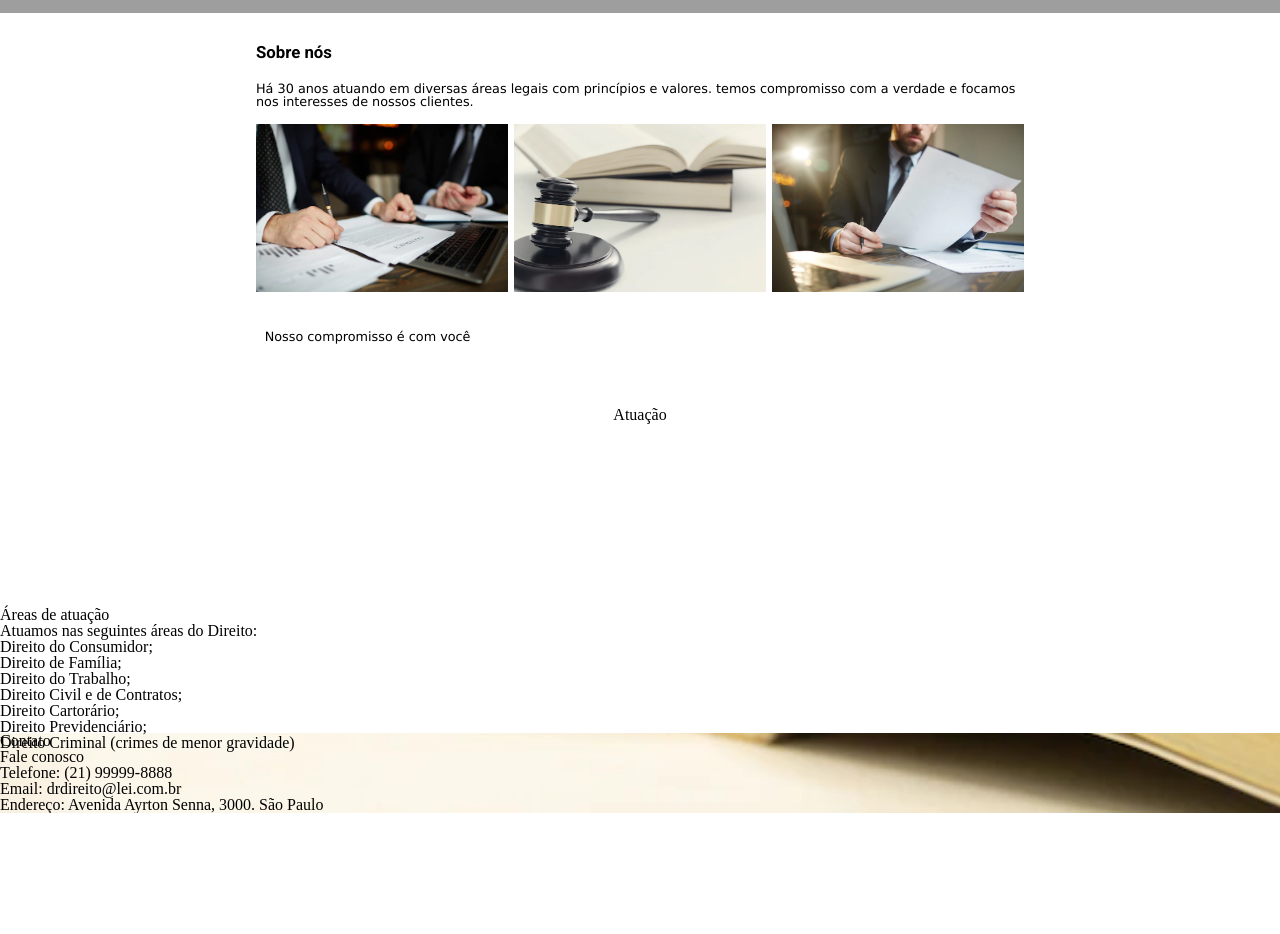
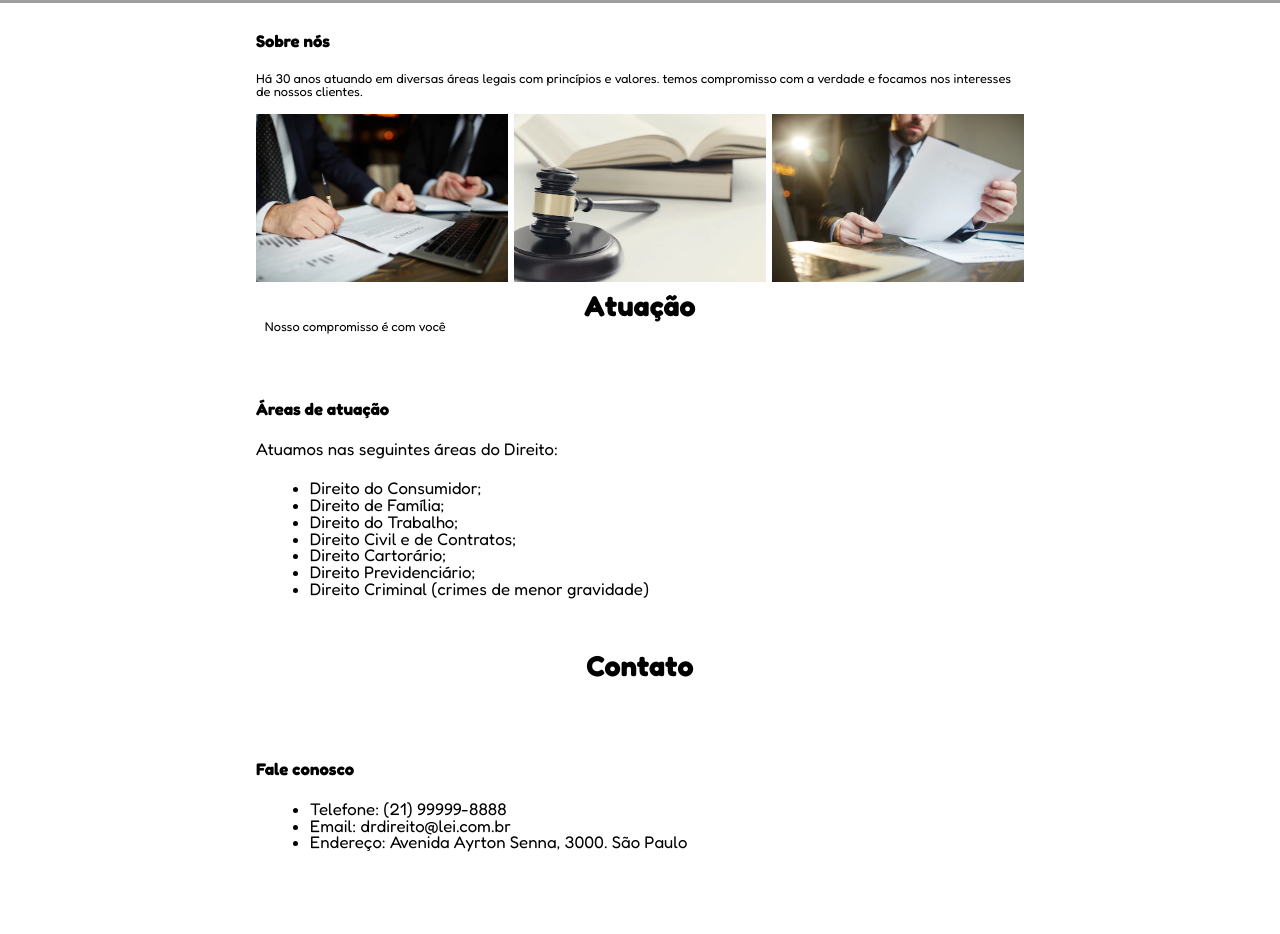
Before and after one commit to GuilhermeVenturim/devMedia, a plain HTML site: page front/adv/home.html in a window 1280 px wide. Shown: the part 273-1207 px from the top of the page. Before the commit the page ends 1086 px from the top, so only its background shows below. Drawn offline with Linux system fonts and the light colour scheme; grey boxes are pictures that could not be loaded.

Commit message:
v1.1 style 95%

```diff
--- a/front/adv/css/home.css
+++ b/front/adv/css/home.css
@@ -49,30 +49,37 @@ table {
 }
 
 body {
+    max-width: 1920px;
     width: 100%;
+    margin: 0 auto;
+    font-family: 'Fredoka', sans-serif;
+
 }
 
 header {
     max-width: 1920px;
-    width: auto;
+    width: 60vw;
     height: 3.5vh;
+    margin: 0 auto;
+    background-color: white;
 }
 
 main {
     max-width: 1920px;
     width: 100%;
-    background-image: url("/img/fundo.jpg");
+    height: auto;
+    background-image: url("../img/fundo.jpg");
     background-repeat: no-repeat;
     background-size: cover;
     align-items: center;
     margin: 0 auto;
+
 }
 
 .title {
-    width: auto;
-    font-family: 'Roboto', sans-serif;
+    width: 100%;
     font-weight: bold;
-    margin: 1.4% 0 0 20%;
+    margin: 1% 0 0 0;
     font-size: 1.05rem;
 }
 
@@ -81,14 +88,14 @@ main {
     width: 100%;
     height: 30vh;
     background-image: url("../img/capa.jpg");
-    background-attachment: fixed;
+  /*  background-attachment: fixed;*/
     background-repeat: no-repeat;
     background-size: cover;
 }
 
 .banner h2 {
     width: auto;
-    font-family: 'Roboto', sans-serif;
+
     font-weight: bold;
     padding: 3% 0 0 20%;
     margin: 0 20% 0 0;
@@ -98,7 +105,6 @@ main {
 
 .banner p {
     width: auto;
-    font-family: 'Roboto', sans-serif;
     font-weight: bold;
     padding: 0.5% 0 0 20%;
     margin: 0 20% 0 0;
@@ -122,7 +128,7 @@ main {
 
 .about h5 {
     width: auto;
-    font-family: 'Roboto', sans-serif;
+
     font-weight: bold;
     padding-top:4%;
     font-size: 1.05rem;
@@ -132,9 +138,8 @@ main {
     width: 100%;
     height: auto;
     font-size: 0.8rem;
-    font-family: 'Roboto', sans-serif;
+
     padding-top: 3%;
-    font-family: 'Lucida Sans', 'Lucida Sans Regular', 'Lucida Grande', 'Lucida Sans Unicode', Geneva, Verdana, sans-serif;
 }
 
 .about-images {
@@ -187,7 +192,7 @@ main {
 .about-p-msg {
     width: 100%;
     height: auto;
-    font-family: 'Gill Sans', 'Gill Sans MT', Calibri, 'Trebuchet MS', sans-serif;
+
     padding-left: 1%;
     font-weight: 300;
     margin-top: -2%;
@@ -196,15 +201,130 @@ main {
 .atuacao {
     max-width: 1920px;
     width: 100%;
+    height: 45vh;
+    background-color: white;
+}
+
+.div-atuacao {
+    display: flex;
+    max-width: 1920px;
+    width: 100%;
+    height: 16vh;
+    background-color: transparent;
+    align-items: center;
+    justify-content: center;
+
+}
+
+.title-atuacao {
+    width: 16vw;
+    height: auto;
+    text-align: center;
+    background-color: white;
+    align-items: center;
+    align-self: center;
+    border-radius: 25px;
+    font-size: 1.8rem;
+    font-weight: 700;
+}
+
+.atuacao-list {
+    max-width: 60vw;
+    width: 100%;
+    height: 25vh;
+    margin: 0 auto;
+
+    font-size: 0.7rem;
+}
+
+.atuacao-list h5 {
+
+    width: 100%;
+    height: 3vh;
+    font-weight: bold;
+    padding-top:4%;
+    font-size: 1.05rem;
+}
+
+.atuacao-list p {
+    width: 100%;
+    height: 3vh;
+
+    padding-top:2%;
+    font-size: 1.05rem;
+}
+
+.atuacao-list ul {
+    width: 100%;
+    height: auto;
+    list-style: disc;
+    padding-top:2%;
+    font-size: 1.05rem;
+    margin-left: 7%;
+}
+
+/**/
+.contato {
+    max-width: 1920px;
+    width: 100%;
     height: 60vh;
     background-color: white;
 }
 
-.title-atuacao {
-    width: 20vw;
-    height: 25vh;
-    padding-top: 12%;
+.contato-title {
+    display: flex;
+    max-width: 1920px;
+    width: 100%;
+    height: 16vh;
+    background-color: transparent;
+    align-items: center;
+    justify-content: center;
+
+}
+
+.contato-title h2 {
+    width: 16vw;
+    height: auto;
     text-align: center;
     background-color: white;
+    align-items: center;
+    align-self: center;
+    border-radius: 25px;
+    font-size: 1.8rem;
+    font-weight: 700;
+}
+
+.contato-list {
+    max-width: 60vw;
+    width: 100%;
+    height: 25vh;
     margin: 0 auto;
+
+    font-size: 0.7rem;
 }
+
+.contato-list h5 {
+
+    width: 100%;
+    height: 3vh;
+    font-weight: bold;
+    padding-top:4%;
+    font-size: 1.05rem;
+}
+
+.contato-list p {
+    width: 100%;
+    height: 3vh;
+
+    padding-top:2%;
+    font-size: 1.05rem;
+}
+
+.contato-list ul {
+    width: 100%;
+    height: auto;
+    list-style: disc;
+    padding-top:2%;
+    font-size: 1.05rem;
+    margin-left: 7%;
+}
--- a/front/adv/home.html
+++ b/front/adv/home.html
@@ -5,9 +5,11 @@
     <meta http-equiv="X-UA-Compatible" content="IE=edge">
     <meta name="viewport" content="width=device-width, initial-scale=1.0">
     <link rel="preconnect" href="https://fonts.googleapis.com">
+    <link rel="stylesheet" href="css/home.css">
+    <link rel="preconnect" href="https://fonts.googleapis.com">
     <link rel="preconnect" href="https://fonts.gstatic.com" crossorigin>
-<link href="https://fonts.googleapis.com/css2?family=Acme&family=Roboto:wght@700&display=swap" rel="stylesheet">
-    <link rel="stylesheet" href="css/home.css">
+    <link href="https://fonts.googleapis.com/css2?family=Fredoka:wght@400;700&display=swap" rel="stylesheet">
+
     <title>Dr Direito</title>
 </head>
 <body>
@@ -34,7 +36,10 @@
             </div>
         </section>
         <section class="atuacao">
+            <div class="div-atuacao">
                 <h2 class="title-atuacao">Atuação</h2>
+            </div>
+            <div class="atuacao-list">
                     <h5>Áreas de atuação</h5>
                     <p>Atuamos nas seguintes áreas do Direito:</p>
                     <ul>
@@ -46,15 +51,20 @@
                         <li>Direito Previdenciário;</li>
                         <li>Direito Criminal (crimes de menor gravidade)</li>
                     </ul>
+                </div>
         </section>
-        <section>
+        <section class="contato">
+            <div class="contato-title">
                 <h2>Contato</h2>
+            </div>
+            <div class="contato-list">
                 <h5>Fale conosco</h5>
                 <ul>
                     <li>Telefone: (21) 99999-8888</li>
                     <li>Email: drdireito@lei.com.br</li>
                     <li>Endereço: Avenida Ayrton Senna, 3000. São Paulo</li>
                 </ul>
+            </div>
         </section>
 
 
```
Lines whose indentation alone changed are shown as unchanged.
